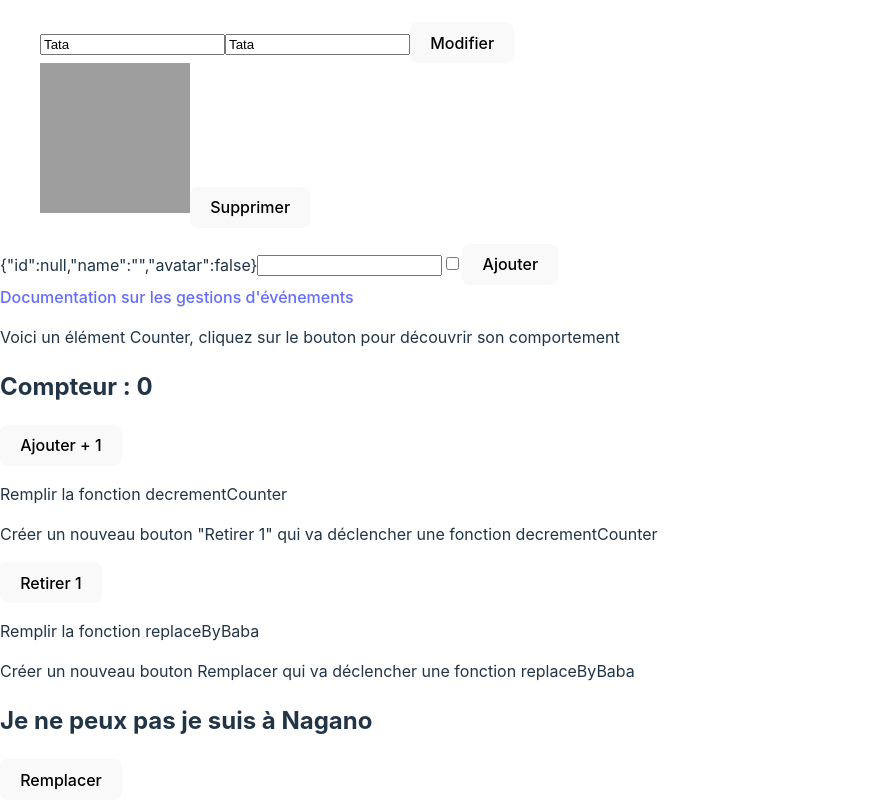
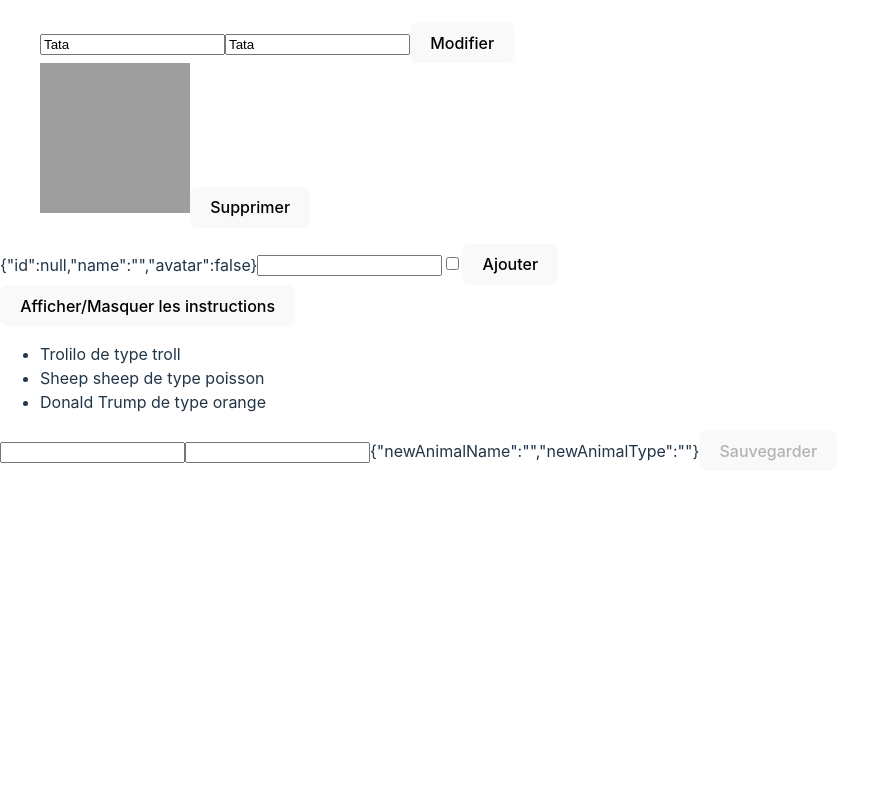
Before and after one commit to matthieumota/react-plb2, a React (Vite) app in the folder 02-vite/: page / in a window 1280 px wide. Shown: the part 924-1724 px from the top of the page, without its empty margins (0-878 px from the left). After the commit the page ends 1445 px from the top, so only its background shows below. Built offline with nearby package versions, Linux system fonts and the light colour scheme; grey boxes are pictures that could not be loaded.

Commit message:
State challenge

```diff
--- a/02-vite/src/App.jsx
+++ b/02-vite/src/App.jsx
@@ -2,6 +2,7 @@
 import List from './components/List'
 import Text from './components/Text'
 import State2 from './exercices/State2'
+import StateChallenge from './exercices/StateChallenge'
 
 function App() {
   return (
@@ -12,7 +13,8 @@
       <Button>Confirmer</Button>
       <Text />
       <List />
-      <State2 />
+      {/*<State2 />*/}
+      <StateChallenge />
     </div>
   )
 }
--- /dev/null
+++ b/02-vite/src/components/Instructions.jsx
@@ -0,0 +1,16 @@
+import { useState } from 'react';
+import Button from './Button';
+
+function Instructions({ children }) {
+  const [show, setShow] = useState(false);
+
+  return (
+    <>
+      {show && children}
+
+      <Button onClick={() => setShow(!show)}>Afficher/Masquer les instructions</Button>
+    </>
+  );
+}
+
+export default Instructions;
--- /dev/null
+++ b/02-vite/src/exercices/StateChallenge.jsx
@@ -0,0 +1,79 @@
+import { useState } from 'react';
+import Instructions from '../components/Instructions';
+
+function StateChallenge() {
+  const [animals, setAnimals] = useState([
+    {
+      name: 'Trolilo',
+      type: 'troll'
+    },
+    {
+      name: 'Sheep sheep',
+      type: 'poisson'
+    },
+    {
+      name: 'Donald Trump',
+      type: 'orange'
+    }
+  ]);
+  const [newAnimalType, setNewAnimalType] = useState('');
+  const [newAnimalName, setNewAnimalName] = useState('');
+
+  const saveAnimal = () => {
+    setAnimals([
+      ...animals,
+      {
+        name: newAnimalName,
+        type: newAnimalType
+      }
+    ]);
+
+    setNewAnimalName('');
+    setNewAnimalType('');
+  }
+
+  return (
+    <div style={{ marginBottom: 50 }}>
+      <Instructions>
+        <ul>
+          <li>
+            Afficher la liste des animaux dans une boucle map. Pour chaque animal, afficher son nom et son type.
+          </li>
+          <li>
+            Créer un input texte qui permet de saisir la valeur du state newAnimalType. Quand sa valeur change, la valeur de newAnimalType est mise à jour.
+          </li>
+          <li>
+            Créer un autre input texte qui permet de saisir la valeur du state newAnimalName, avec le même fonctionnement.
+          </li>
+          <li>
+            Créer une fonction vide saveAnimal, et l'appeler depuis un bouton que vous créerez également.
+          </li>
+          <li>
+            Remplir la fonction saveAnimal tel que les valeurs newAnimalType et newAnimalName sont sauvegardées dans un nouvel objet animal,
+            que la fonction mette le tableau des animaux à jour en ajoutant le nouvel objet animal à la fin et qu'une fois que l'animal a été créé,
+            la fonction vide les champs newAnimalType et newAnimalName.
+          </li>
+          <li>Bon courage !</li>
+        </ul>
+      </Instructions>
+
+      <ul>
+        {animals.map((animal, index) =>
+          <li key={index}>{animal.name} de type {animal.type}</li>
+        )}
+      </ul>
+
+      <input type="text" value={newAnimalType} onChange={(e) => setNewAnimalType(e.target.value)} />
+      <input type="text" value={newAnimalName} onChange={(e) => setNewAnimalName(e.target.value)} />
+
+      {JSON.stringify({ newAnimalName, newAnimalType })}
+      {newAnimalName.trim().length > 0 && newAnimalType.trim().length > 0 &&
+        <button onClick={saveAnimal}>Sauvegarder</button>
+      }
+
+      <button onClick={saveAnimal} disabled={newAnimalName.trim().length <= 0 || newAnimalType.trim().length <= 0}>Sauvegarder</button>
+    </div>
+  )
+}
+
+export default StateChallenge;
```
